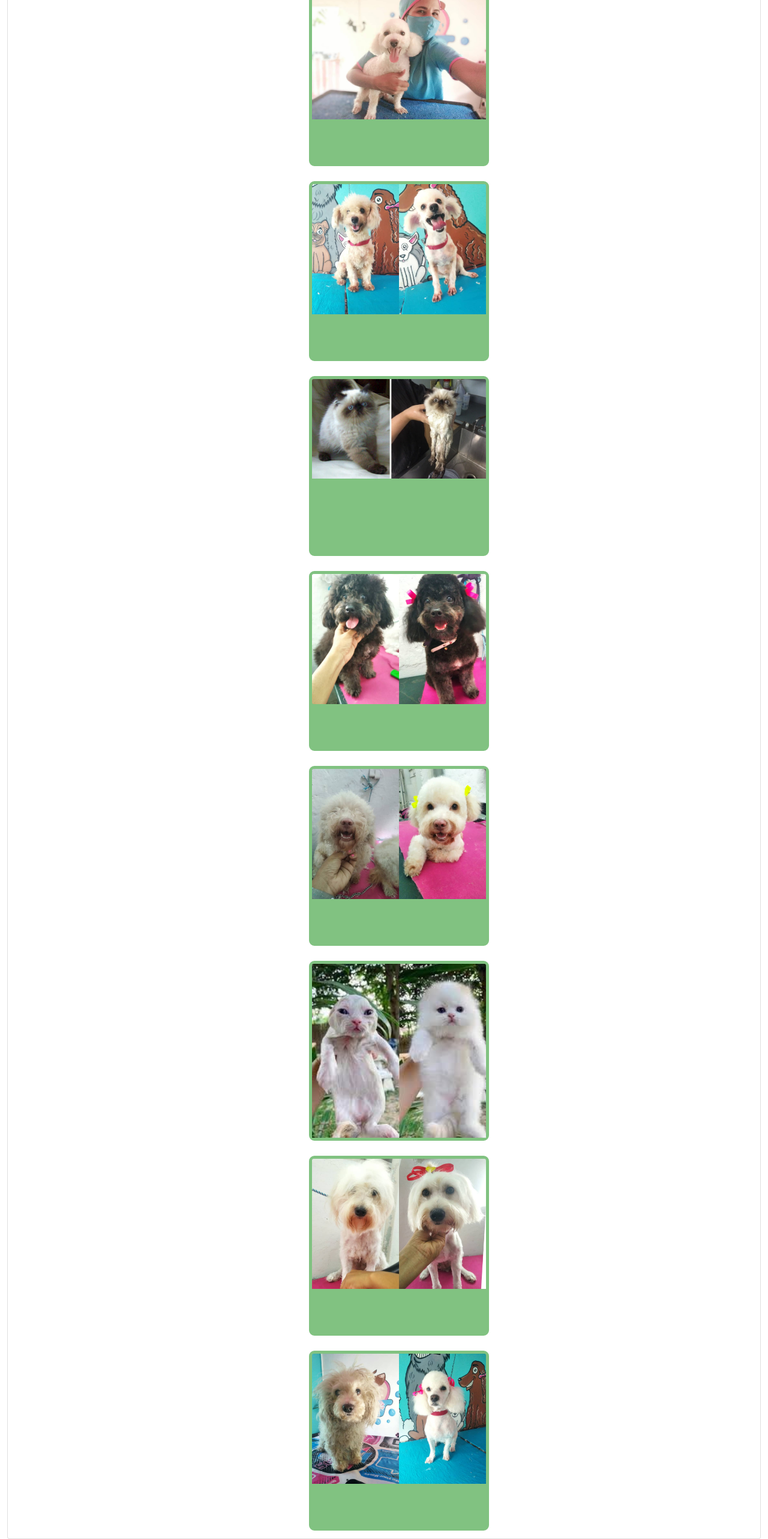
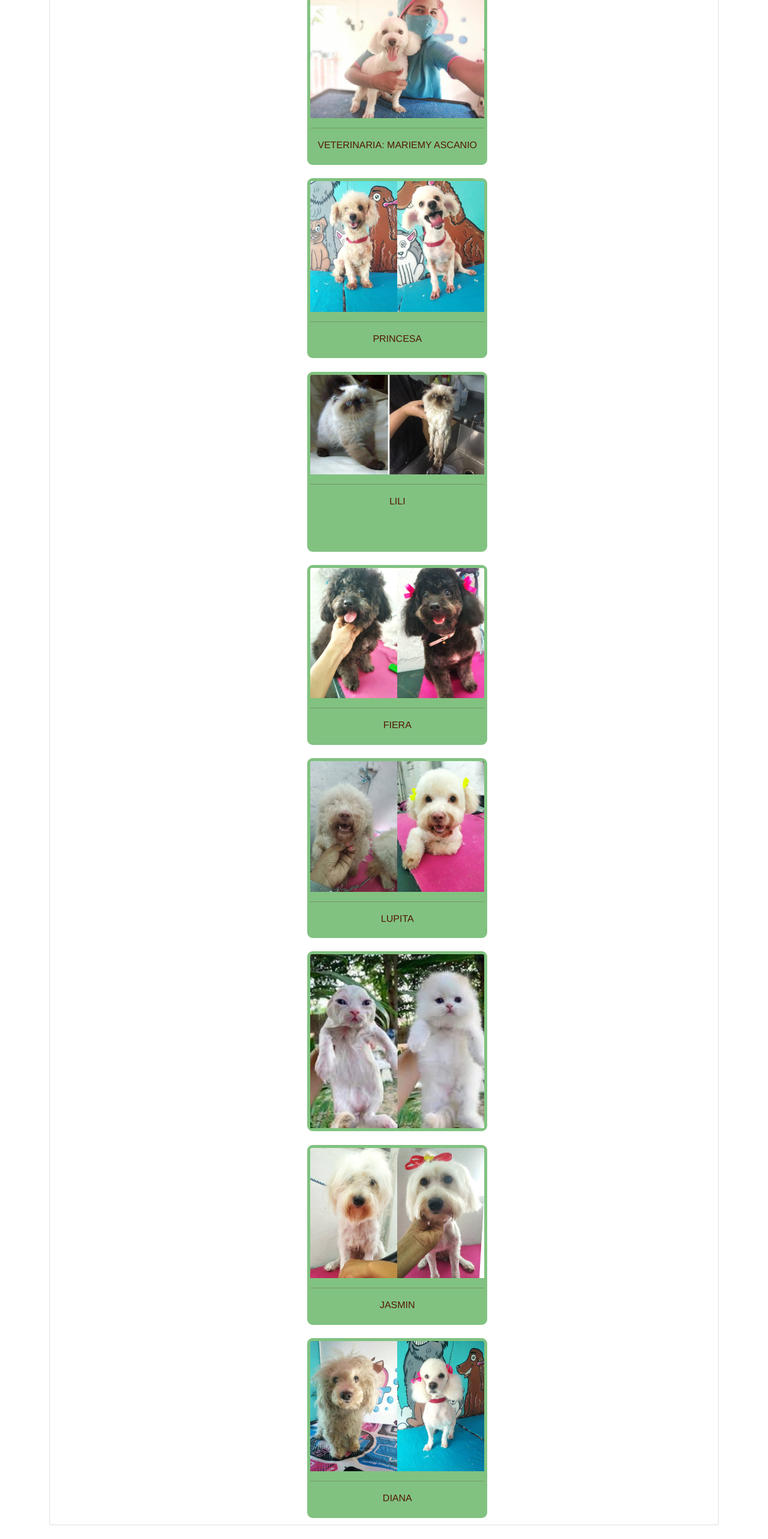
Before and after one commit to DianaMontenegro8/ProjectoReact-LovePetShop, a React (Create React App) app: page /Clientes in a window 1280 px wide. Shown: the part 182-2748 px from the top of the page at 60% size. After the commit the page ends 2725 px from the top, so only its background shows below. Built offline with nearby package versions, Linux system fonts and the light colour scheme.

Commit message:
Adicionando Detalhes!

```diff
--- a/api.json
+++ b/api.json
@@ -61,17 +61,17 @@
       "id": 6
     },
     {
-      "nome": "Carlos",
+      "nome": "Carlos daniel",
       "pet": "Gato",
       "raca": "mestiza",
       "idade": "2 anos",
-      "propietario": "Daniel",
+      "propietario": "Daniel Martinez",
       "telefone": "5578652431",
       "imagem": "https://super.abril.com.br/wp-content/uploads/2020/09/04-09_gato_SITE.jpg",
       "id": 7
     },
     {
-      "nome": "Magnesia",
+      "nome": "Magnesia bebe",
       "pet": "Gato",
       "raca": "mestiza",
       "idade": "8 mesês",
--- a/src/components/style/style.css
+++ b/src/components/style/style.css
@@ -7,6 +7,7 @@ align-items: center;
 text-align: center;
 margin-top: auto;
 padding: auto;
+list-style: none;
 
 
 
@@ -24,7 +25,17 @@ background-color: #0ba21a;
     background-color: rgb(129, 194, 129);
     border-radius: 15px;
 
+
 }
+
+.NovoCliente {
+
+   text-align: center;
+  background-origin: padding-box;
+  margin-top: 50px;
+}
+
+
 
 .logo {
 
@@ -80,7 +91,7 @@ background-color: #0ba21a;
     padding: 30px;
      margin: 30px;
      border: 2px solid #ef4404;
-     float: left;
+     float: right;
      width: 100%;
      height: 100%;
      max-width: 600px;
--- a/src/containers/Clientes.jsx
+++ b/src/containers/Clientes.jsx
@@ -15,30 +15,42 @@ const Clientes = () => {
 
     return (
 
-            <Container fluid>
+            <Container >
                 <div >
                 <Card>
                     <hr/>
                 <h1> Nossos Principais Clientes</h1>
                 <div className="  Clientes2 ">
                     <img className="card-img-top" src={Veterinaria} alt="Animal de Estimaçao"></img>
+                    <hr/>
+                    Veterinaria: Mariemy Ascanio
+                </div>
 
-                </div>
                 <div className="Clientes2">
                     <img className="card-img-top" src={cachorro1} alt="Animal de Estimaçao"></img>
+                    <hr/>
+                Princesa
                 </div>
 
                 <div className="Clientes2">
                 <img className="card-img-top" src={gato1} alt="Animal de Estimaçao"></img>
-
+                <hr/>
+                Lili
                 </div>
 
                 <div className="Clientes2">
                 <img className="card-img" src={cachorro2} alt="Animal de Estimaçao"></img>
+                <hr/>
+                Fiera
                 </div>
+
+
                 <div className="Clientes2">
                 <img className="card-img-top" src={cachorro3} alt="Animal de Estimaçao"></img>
+                <hr/>
+                Lupita
                 </div>
+
 
                 <div className="Clientes2">
                 <img className="card-img-top" src={gato2} alt="Animal de Estimaçao"></img>
@@ -46,9 +58,15 @@ const Clientes = () => {
 
                 <div className="Clientes2">
                 <img className="card-img-top" src={cachorro4} alt="Animal de Estimaçao"></img>
+                <hr/>
+                Jasmin
                 </div>
+
+
                 <div className="Clientes2">
                 <img className="card-img-top" src={cachorro5} alt="Animal de Estimaçao"></img>
+                <hr/>
+                Diana
                 </div>
                 </Card>
             </div>
--- a/src/containers/NewAnimais.jsx
+++ b/src/containers/NewAnimais.jsx
@@ -1,6 +1,6 @@
 import axios from 'axios';
 import React, { useState } from 'react'
-import { Container, Form } from 'react-bootstrap';
+import { Container, Card , Form } from 'react-bootstrap';
 import { useHistory } from 'react-router';
 import Swal from 'sweetalert2';
 import pet2 from '../imagem/img/pet2.jfif'
@@ -43,9 +43,9 @@ const NewAnimais = () => {
 
 
     return (
-        <Container className="text-center">
+        <Container className="NovoCliente">
+           <Card >
 
-            <h1 className="text-center">Novo Cliente</h1>
             <Form
                 onSubmit={handleSubmit}
 
@@ -53,7 +53,7 @@ const NewAnimais = () => {
                 <img src={pet2} alt= "Gatos e Cachorros" className="GatoSerfil"/>
                 <hr/>
 
-                <Form.Group className="mb-3 ">
+                <Form.Group className="mb-2 ">
                     <Form.Control
                         type="text"
                         name="nome"
@@ -65,7 +65,7 @@ const NewAnimais = () => {
                     />
                 </Form.Group>
 
-                <Form.Group className="mb-3">
+                <Form.Group className="mb-2">
                     <select
                     className="form.control"
                     name="pet"
@@ -142,6 +142,7 @@ const NewAnimais = () => {
                 </Form.Group>
                 <button className="btn btn-success">Guardar</button>
             </Form>
+            </Card>
         </Container>
     )
 }
--- a/src/containers/NossosServiços.jsx
+++ b/src/containers/NossosServiços.jsx
@@ -13,16 +13,16 @@ const NossosServiços = () => {
            <h2 className="Lista"> Nossos Serviços</h2>
            <br/>
             <ul className="Lista">
-                <li> Banho Estético </li>
-                <li>Banho Medicamentoso – seguindo orientação médico-veterinária </li>
-                <li>Retirada de nós do pelo</li>
-                <li>Escovação Dental</li>
-                <li>Limpeza de Ouvidos</li>
-                <li>Corte de Unhas</li>
-                <li>Escovação Profissional</li>
-                <li>Hidratação</li>
-                <li>Tosa Higiênica</li>
-                <li>Tosa Completa</li>
+                <li>✅Banho Estético </li>
+                <li>✅Banho Medicamentoso – seguindo orientação médico-veterinária </li>
+                <li>✅Retirada de nós do pelo</li>
+                <li>✅Escovação Dental</li>
+                <li>✅Limpeza de Ouvidos</li>
+                <li>✅Corte de Unhas</li>
+                <li>✅Escovação Profissional</li>
+                <li>✅Hidratação</li>
+                <li>✅Tosa Higiênica</li>
+                <li>✅Tosa Completa</li>
             </ul>
 
           </div>
```
